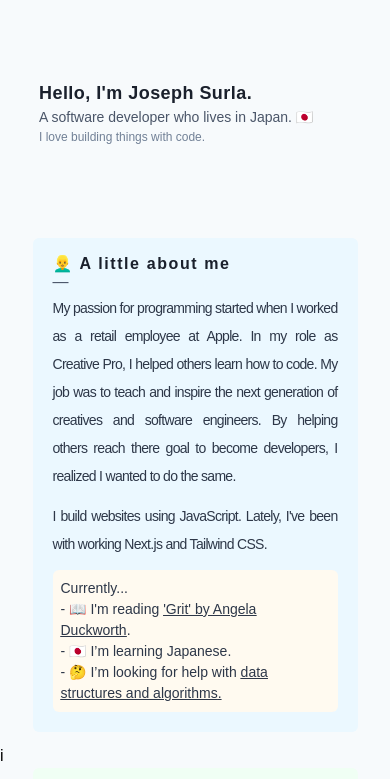
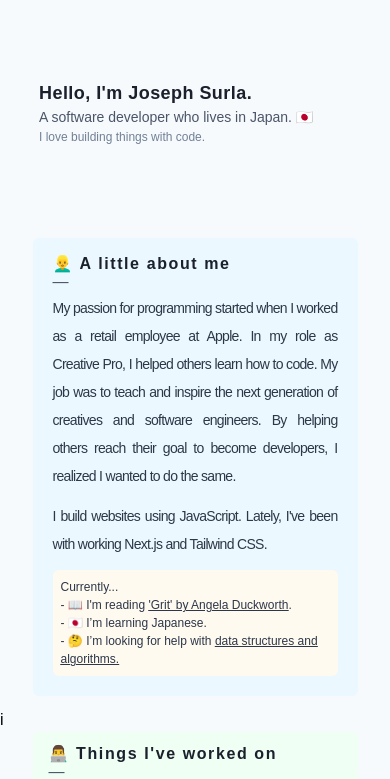
Before and after one commit to surla/josephsurla-v1, a Next.js app: page / in a window 390 px wide. Shown: the top 779 px of the page. Built offline with nearby package versions, Linux system fonts and the light colour scheme.

Commit message:
Fix typo in about section

```diff
--- a/components/about.js
+++ b/components/about.js
@@ -10,7 +10,7 @@ export default function About() {
           My passion for programming started when I worked as a retail employee
           at Apple. In my role as Creative Pro, I helped others learn how to
           code. My job was to teach and inspire the next generation of creatives
-          and software engineers. By helping others reach there goal to become
+          and software engineers. By helping others reach their goal to become
           developers, I realized I wanted to do the same.
         </p>
         <p className="pt-3">
@@ -19,7 +19,7 @@ export default function About() {
         </p>
       </div>
       <div className="rounded-md bg-orange-100 mt-3">
-        <p className="p-2 text-sm text-gray-800 text-xs lg:text-sm">
+        <p className="p-2 text-gray-800 text-xs lg:text-sm">
           Currently... <br></br>- 📖 I'm reading{" "}
           <span className="underline hover:no-underline hover:text-orange-500">
             <a href="https://goodreads.com/surla">'Grit' by Angela Duckworth</a>
--- a/pages/index.js
+++ b/pages/index.js
@@ -13,10 +13,10 @@ export default function IndexPage() {
           <p className=" text-gray-900 font-bold tracking-wide text-lg md:text-4xl lg:text-5xl">
             Hello, I'm Joseph Surla.
           </p>
-          <p className="text-gray-700 text-sm lg:text-2xl">
+          <p className="text-gray-700 text-sm md:text-xl lg:text-2xl">
             A software developer who lives in Japan. 🇯🇵
           </p>
-          <p className="text-gray-600 text-xs lg:text-base">
+          <p className="text-gray-600 text-xs md:text-lg lg:text-base">
             I love building things with code.
           </p>
         </div>
```
Also changed, not shown: 1 other file (tests, documents, lock files or other folders).
